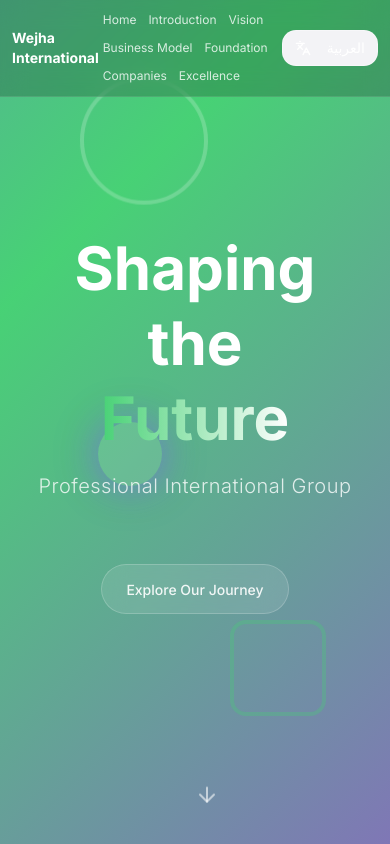
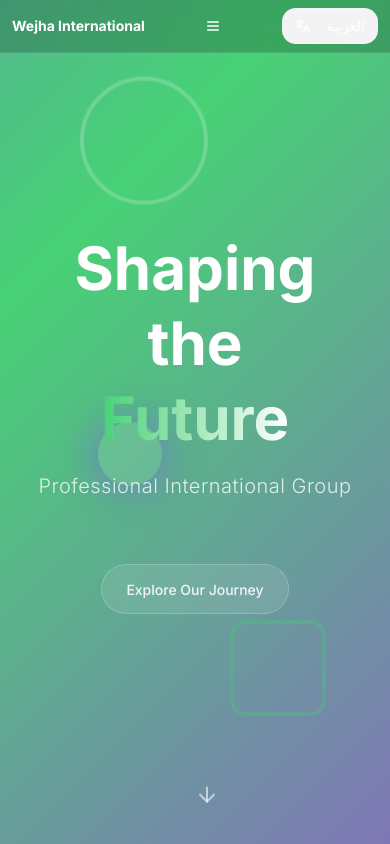
Before and after one commit to Webique/slide-canvas-blends, a React (Vite) app: page / in a window 390 px wide. Shown: the top 844 px of the page. Built offline with nearby package versions, Linux system fonts and the light colour scheme.

Commit message:
Refactor navigation for mobile
Implement a dropdown menu for the hamburger icon and ensure overall mobile-friendliness of the website.

```diff
--- a/src/components/Navigation.tsx
+++ b/src/components/Navigation.tsx
@@ -1,4 +1,12 @@
 import { LanguageToggle } from "./LanguageToggle";
+import { Menu } from "lucide-react";
+import {
+  DropdownMenu,
+  DropdownMenuContent,
+  DropdownMenuItem,
+  DropdownMenuTrigger,
+} from "@/components/ui/dropdown-menu";
+import { Button } from "@/components/ui/button";
 
 interface NavigationProps {
   language: 'en' | 'ar';
@@ -44,50 +52,108 @@ export const Navigation = ({ language, onLanguageToggle }: NavigationProps) => {
             {language === 'en' ? 'Wejha International' : 'وجهة إنترناشيونال'}
           </div>
 
-          {/* Navigation Menu */}
-          <div className={`flex flex-wrap gap-1 md:gap-2 ${language === 'ar' ? 'font-arabic' : ''} text-xs`}>
+          {/* Desktop Navigation Menu */}
+          <div className={`hidden md:flex gap-3 lg:gap-4 ${language === 'ar' ? 'font-arabic' : ''} text-sm`}>
             <button
               onClick={() => scrollToSection('hero')}
-              className={`text-white/80 hover:text-white transition-colors duration-300 px-1 py-1 ${language === 'ar' ? 'text-right' : 'text-left'}`}
+              className={`text-white/80 hover:text-white transition-colors duration-300 px-2 py-1 ${language === 'ar' ? 'text-right' : 'text-left'}`}
             >
               {navItems.home}
             </button>
             <button
               onClick={() => scrollToSection('intro')}
-              className={`text-white/80 hover:text-white transition-colors duration-300 px-1 py-1 ${language === 'ar' ? 'text-right' : 'text-left'}`}
+              className={`text-white/80 hover:text-white transition-colors duration-300 px-2 py-1 ${language === 'ar' ? 'text-right' : 'text-left'}`}
             >
               {navItems.about}
             </button>
             <button
               onClick={() => scrollToSection('vision')}
-              className={`text-white/80 hover:text-white transition-colors duration-300 px-1 py-1 ${language === 'ar' ? 'text-right' : 'text-left'}`}
+              className={`text-white/80 hover:text-white transition-colors duration-300 px-2 py-1 ${language === 'ar' ? 'text-right' : 'text-left'}`}
             >
               {navItems.vision}
             </button>
             <button
               onClick={() => scrollToSection('business')}
-              className={`text-white/80 hover:text-white transition-colors duration-300 px-1 py-1 ${language === 'ar' ? 'text-right' : 'text-left'}`}
+              className={`text-white/80 hover:text-white transition-colors duration-300 px-2 py-1 ${language === 'ar' ? 'text-right' : 'text-left'}`}
             >
               {navItems.business}
             </button>
             <button
               onClick={() => scrollToSection('foundation')}
-              className={`text-white/80 hover:text-white transition-colors duration-300 px-1 py-1 ${language === 'ar' ? 'text-right' : 'text-left'}`}
+              className={`text-white/80 hover:text-white transition-colors duration-300 px-2 py-1 ${language === 'ar' ? 'text-right' : 'text-left'}`}
             >
               {navItems.foundation}
             </button>
             <button
               onClick={() => scrollToSection('companies')}
-              className={`text-white/80 hover:text-white transition-colors duration-300 px-1 py-1 ${language === 'ar' ? 'text-right' : 'text-left'}`}
+              className={`text-white/80 hover:text-white transition-colors duration-300 px-2 py-1 ${language === 'ar' ? 'text-right' : 'text-left'}`}
             >
               {navItems.companies}
             </button>
             <button
               onClick={() => scrollToSection('combined')}
-              className={`text-white/80 hover:text-white transition-colors duration-300 px-1 py-1 ${language === 'ar' ? 'text-right' : 'text-left'}`}
+              className={`text-white/80 hover:text-white transition-colors duration-300 px-2 py-1 ${language === 'ar' ? 'text-right' : 'text-left'}`}
             >
               {navItems.excellence}
             </button>
+          </div>
+
+          {/* Mobile Navigation Menu */}
+          <div className="md:hidden">
+            <DropdownMenu>
+              <DropdownMenuTrigger asChild>
+                <Button variant="ghost" size="sm" className="text-white hover:bg-white/20">
+                  <Menu className="h-5 w-5" />
+                </Button>
+              </DropdownMenuTrigger>
+              <DropdownMenuContent
+                align="end"
+                className={`w-48 bg-black/90 border-white/20 backdrop-blur-md ${language === 'ar' ? 'font-arabic' : ''}`}
+              >
+                <DropdownMenuItem
+                  onClick={() => scrollToSection('hero')}
+                  className="text-white hover:bg-white/20 cursor-pointer"
+                >
+                  {navItems.home}
+                </DropdownMenuItem>
+                <DropdownMenuItem
+                  onClick={() => scrollToSection('intro')}
+                  className="text-white hover:bg-white/20 cursor-pointer"
+                >
+                  {navItems.about}
+                </DropdownMenuItem>
+                <DropdownMenuItem
+                  onClick={() => scrollToSection('vision')}
+                  className="text-white hover:bg-white/20 cursor-pointer"
+                >
+                  {navItems.vision}
+                </DropdownMenuItem>
+                <DropdownMenuItem
+                  onClick={() => scrollToSection('business')}
+                  className="text-white hover:bg-white/20 cursor-pointer"
+                >
+                  {navItems.business}
+                </DropdownMenuItem>
+                <DropdownMenuItem
+                  onClick={() => scrollToSection('foundation')}
+                  className="text-white hover:bg-white/20 cursor-pointer"
+                >
+                  {navItems.foundation}
+                </DropdownMenuItem>
+                <DropdownMenuItem
+                  onClick={() => scrollToSection('companies')}
+                  className="text-white hover:bg-white/20 cursor-pointer"
+                >
+                  {navItems.companies}
+                </DropdownMenuItem>
+                <DropdownMenuItem
+                  onClick={() => scrollToSection('combined')}
+                  className="text-white hover:bg-white/20 cursor-pointer"
+                >
+                  {navItems.excellence}
+                </DropdownMenuItem>
+              </DropdownMenuContent>
+            </DropdownMenu>
           </div>
 
           <LanguageToggle language={language} onToggle={onLanguageToggle} />
```
